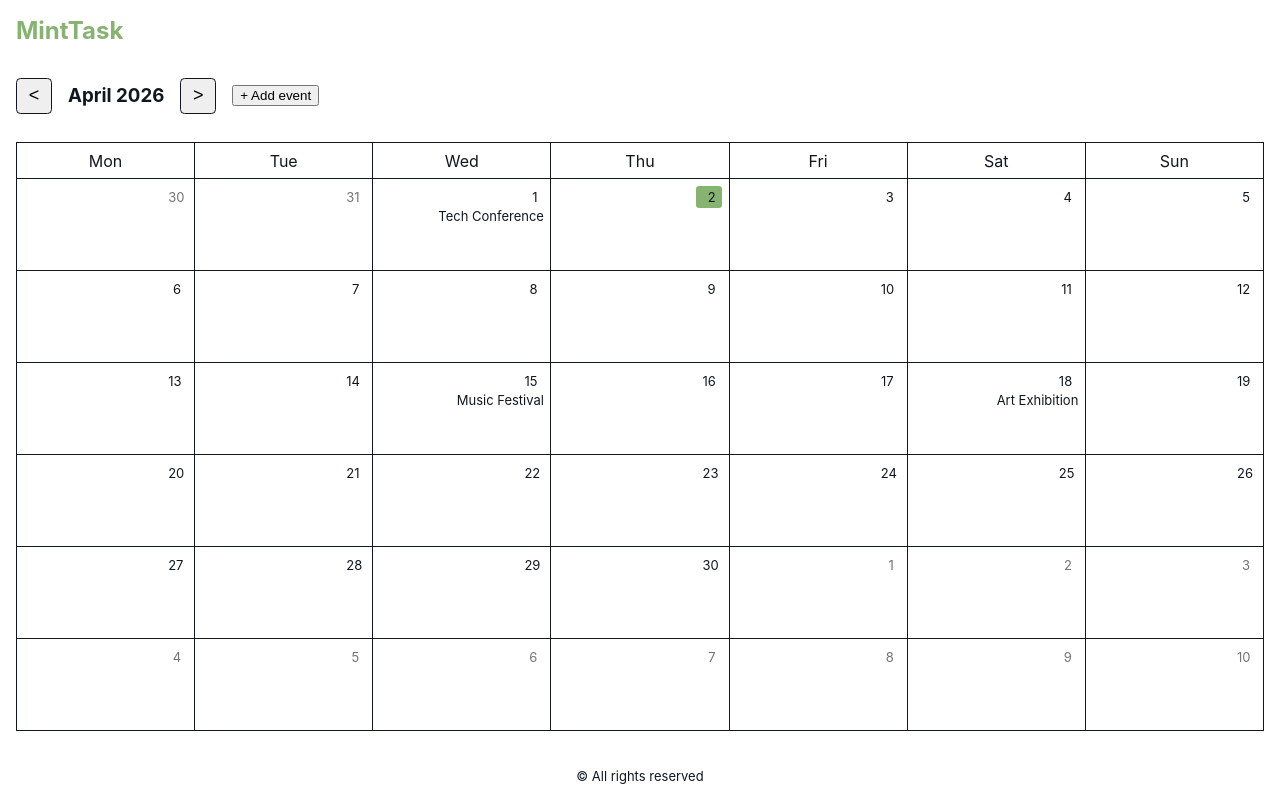
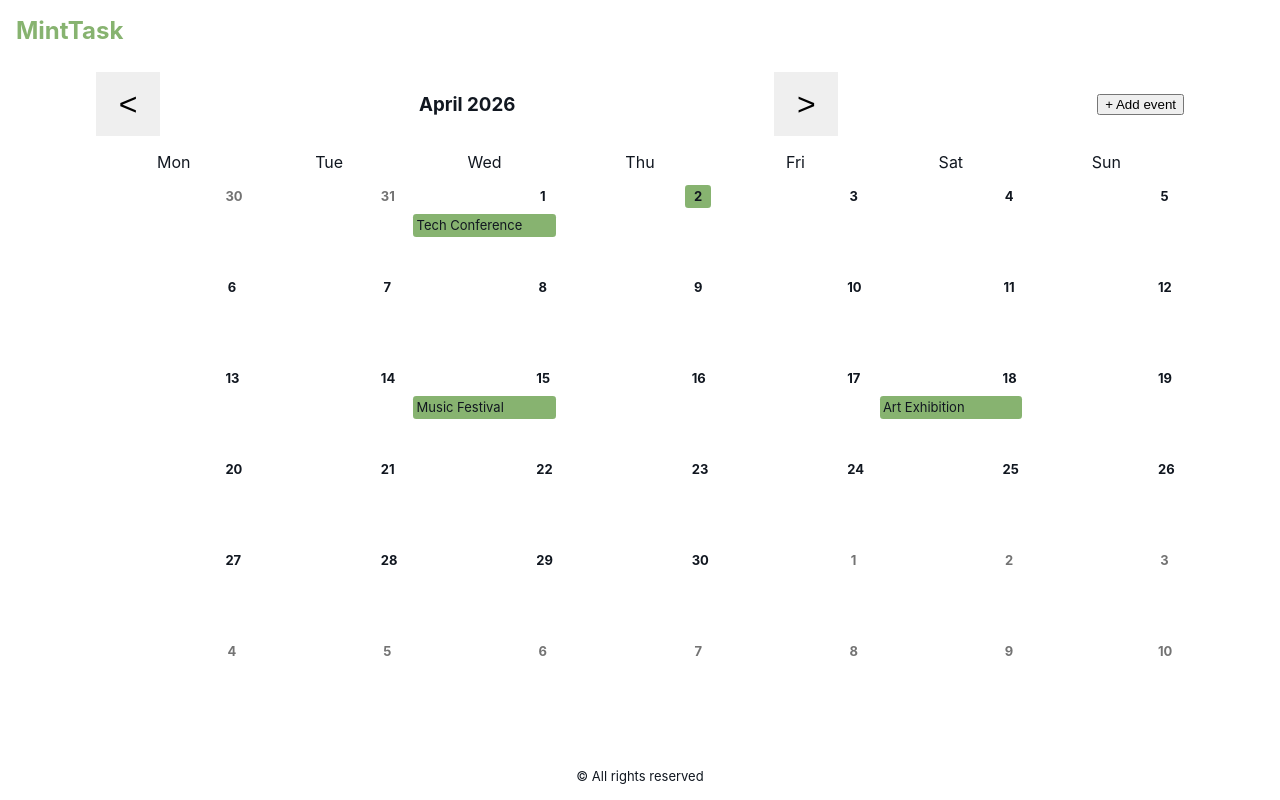
Before and after one commit to IrynaSobetska/task-manager, a React (Vite) app: page /project in a window 1280 px wide. Built offline with nearby package versions, Linux system fonts and the light colour scheme; the HTML template or start-up script is replaced by a standard one.

Commit message:
Refactor calendar styles for improved layout and design

```diff
--- a/src/components/Views.css
+++ b/src/components/Views.css
@@ -1,66 +1,67 @@
 /* month */
-.calendar{
+.calendar {
   position: relative;
 }
-.calendar header{
+.calendar header {
   display: flex;
   align-items: center;
+  justify-content: space-between;
   gap: 1em;
 }
 
-.btn-cont{
-    display: flex;
-    gap: 1em;
+header h3 {
+  margin: 0;
 }
 
-#next, #prev{
-    border: solid var(--black) 0.1em;
-    border-radius: 0.25em;
+#next,
+#prev {
+  border: none;
   height: 2em;
   width: 2em;
   font-size: large;
+  cursor: pointer;
+  font-size: xx-large;
 }
 
-.days{
+.days {
   display: grid;
   grid-template-columns: repeat(7, 1fr);
   list-style: none;
   padding: 0;
   margin-bottom: -0.1em;
+  margin-top: 0.5em;
 
-    border-right: 0.1em solid var(--black);
-    border-bottom: 0.1em solid var(--black);
+  border-right: 0.1em solid var(--light-grey);
+  border-bottom: 0.1em solid var(--light-grey);
 }
 
-.days li{
+.days li {
   text-align: center;
   padding: 0.5em;
 
-    border-top: 0.1em solid var(--black);
-    border-left: 0.1em solid var(--black);
+  border-top: 0.1em solid var(--light-grey);
+  border-left: 0.1em solid var(--light-grey);
 
   background-color: var(--white);
-
 }
 
-.dates{
+.dates {
   display: grid;
   grid-template-columns: repeat(7, 1fr);
   list-style: none;
   padding: 0;
   margin-top: 0;
 
-    border-right: 0.1em solid var(--black);
-    border-bottom: 0.1em solid var(--black);
-
+  border-right: 0.1em solid var(--light-grey);
+  border-bottom: 0.1em solid var(--light-grey);
 }
 
-.date{
+.date {
   text-align: right;
   padding: 0.5em;
 
-    border-top: 0.1em solid var(--black);
-    border-left: 0.1em solid var(--black);
+  border-top: 0.1em solid var(--light-grey);
+  border-left: 0.1em solid var(--light-grey);
   background-color: var(--white);
 
   font-size: small;
@@ -72,31 +73,52 @@
   overflow: hidden;
 }
 
-.date-cont{
+.date-cont {
   display: flex;
   flex-direction: row-reverse;
 }
 
-.date li{
+.date li {
   padding: 0.25em 0.5em;
   width: 1em;
-
+  font-weight: bold;
+  text-align: center;
 }
 
-.g-day{
+.g-day {
   color: var(--grey);
 }
 
-.today{
+.today {
   background: var(--accent);
   border-radius: 0.25em;
 }
 
-.m-event p{
+.m-event {
   text-align: left;
   margin: 0.5em 0 0 0;
   background: var(--accent);
   border-radius: 0.25em;
   padding: 0.25em;
-    /* width: 100%; */
+  overflow: hidden;
+  white-space: nowrap;
+  text-overflow: ellipsis;
 }
+
+@media (max-width: 400px) {
+  .m-event {
+    font-size: x-small;
+  }
+}
+
+@media (min-width: 1100px) {
+  .calendar {
+    margin: 0 5em;
+  }
+}
+
+@media (min-width: 1500px) {
+  .calendar {
+    margin: 0 10em;
+  }
+}
```
Lines whose indentation alone changed are shown as unchanged.
